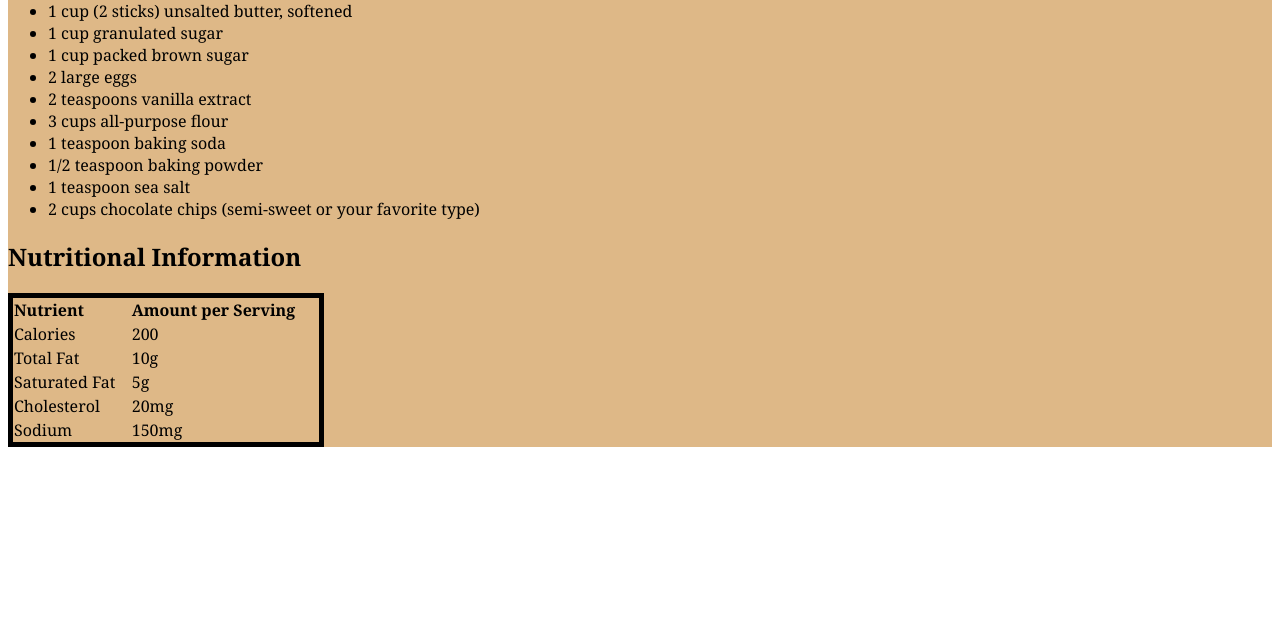
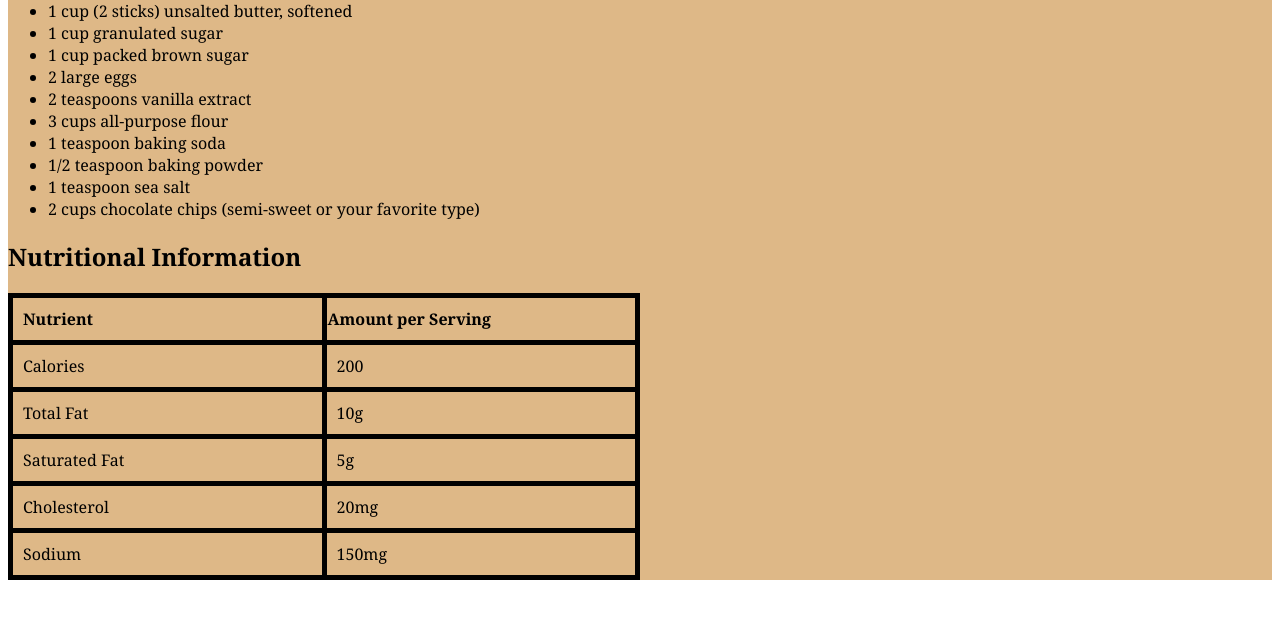
Before and after one commit to bherrschaft/My-Fave-Recipe, a plain HTML site: page ingredients.html in a window 1280 px wide. Shown: the part 116-734 px from the top of the page. Drawn offline with Linux system fonts and the light colour scheme.

Commit message:
fixed chart

```diff
--- a/ingredients.html
+++ b/ingredients.html
@@ -28,13 +28,10 @@
         </ul>
         <h2>Nutritional Information</h2>
         <table class="chart">
-            <thead>
                 <tr>
-                    <th>Nutrient</th>
+                    <th class="chart">Nutrient</th>
                     <th>Amount per Serving</th>
                 </tr>
-            </thead>
-            <tbody>
                 <tr>
                     <td>Calories</td>
                     <td>200</td>
@@ -55,7 +52,6 @@
                     <td>Sodium</td>
                     <td>150mg</td>
                 </tr>
-            </tbody>
         </table>
 
     </div>
--- a/styles.css
+++ b/styles.css
@@ -13,10 +13,18 @@ font-family: Georgia, 'Times New Roman', Times, serif;}
 background-color: burlywood;
 font-family:Georgia, 'Times New Roman', Times, serif ;}
 .chart {
-    width: 25%;
+    width: 50%;
     border-collapse: collapse;
     margin-top: 20px;
-    border: 5px solid #ddd;
+    border: 5px solid #da3b3b;
+    padding: 10px;
+    text-align: left;
+    border-color: black;}
+td{
+    width: 50%;
+    border-collapse: collapse;
+    margin-top: 20px;
+    border: 5px solid #da3b3b;
     padding: 10px;
     text-align: left;
     border-color: black;}
```
